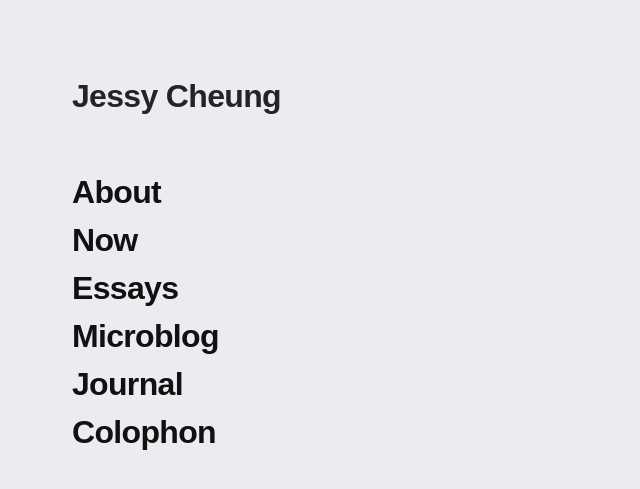
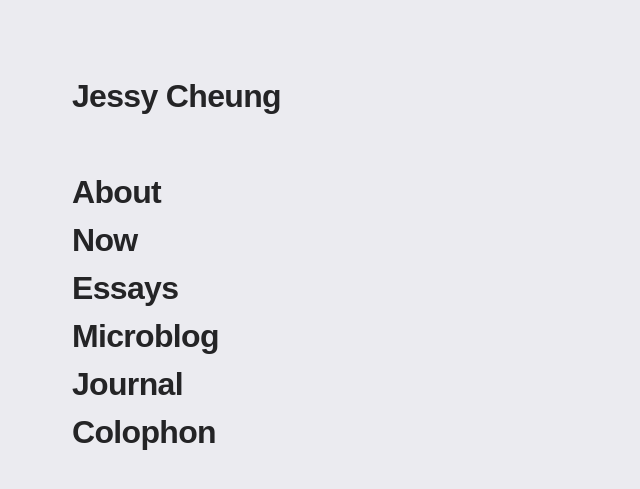
Before and after one commit to jl-c/jl-c.github.io, a Jekyll site: the page test.html, which Jekyll copies as it is, in a window 1280 px wide. Shown: the top 489 px of the page, without its empty margins (0-640 px from the left). Built offline with Jekyll 4.4.1, drawn with Linux system fonts in a browser that asks for light colours; some web fonts are replaced.

Commit message:
Update test.html

```diff
--- a/test.html
+++ b/test.html
@@ -18,7 +18,7 @@
 body {
 background:#EBEBF0;
 color:#242426;
-margin:3rem 1.5rem;
+margin:1.5rem;
 max-width:30rem
 }
 
@@ -35,7 +35,7 @@
 margin:0
 }
 
-a {color:#111;text-decoration:none}
+a {color:#242426;text-decoration:none}
 a:hover {text-decoration:underline}
 
 nav {
```
